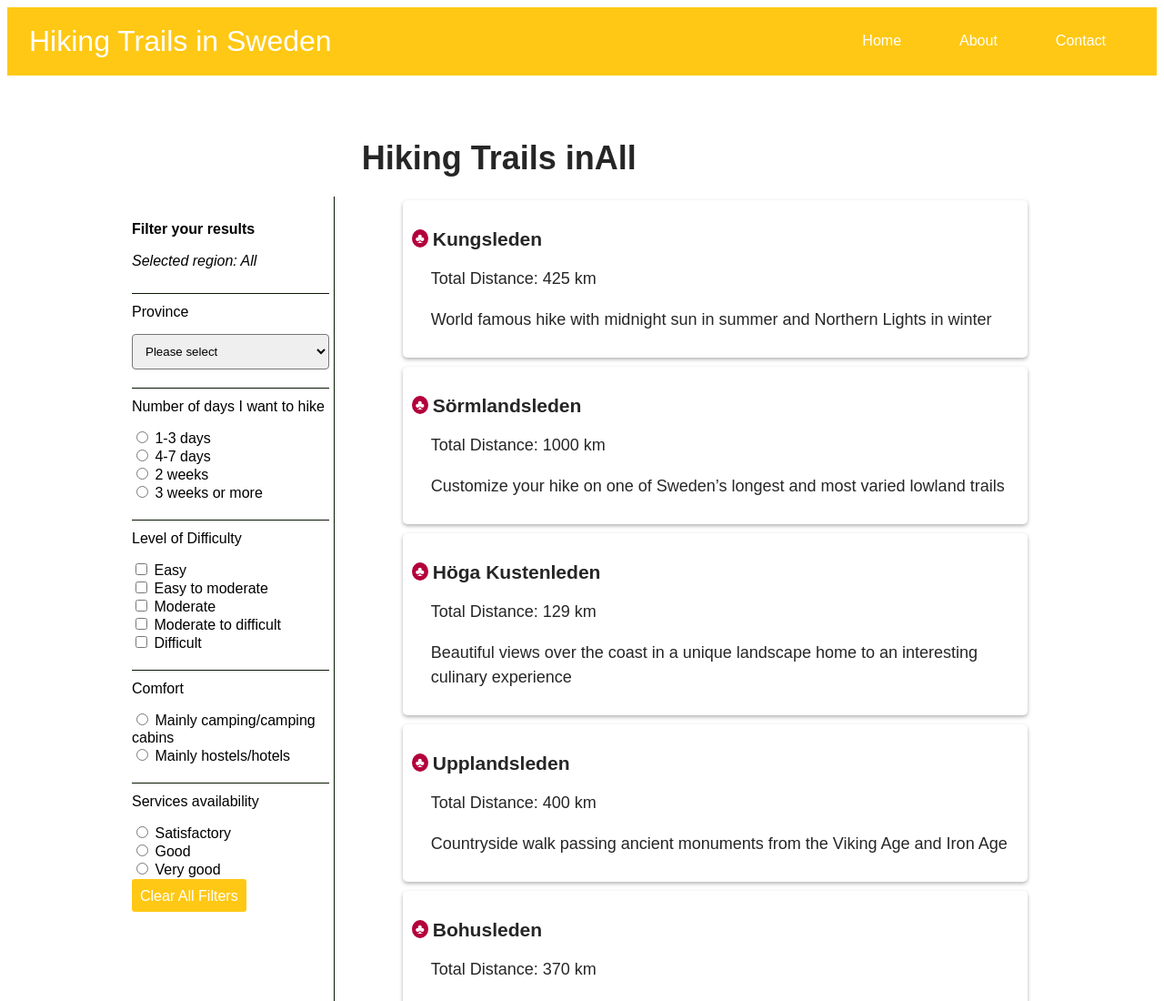
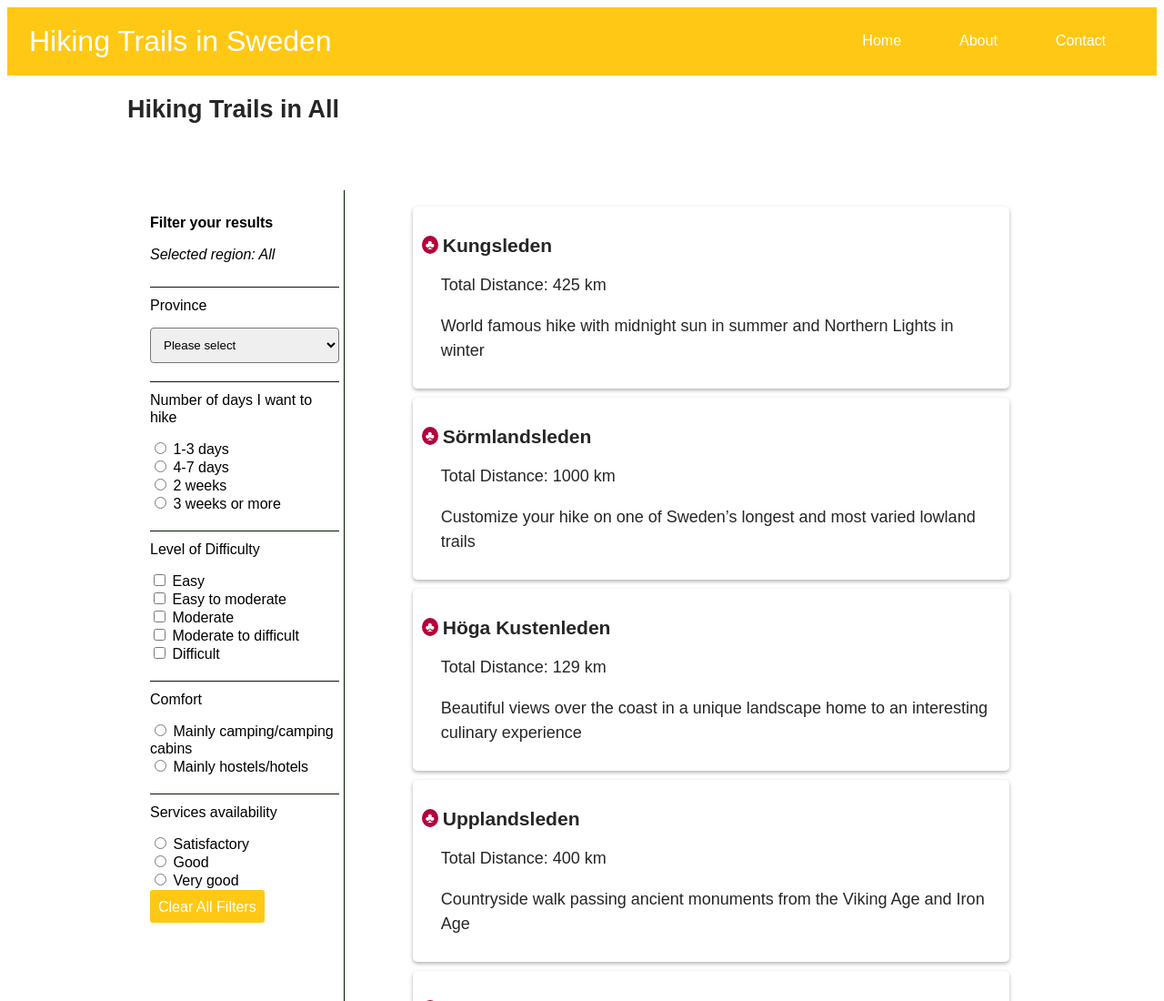
Before and after one commit to vocado78/new-hiking-trails, a React app: page /results in a window 1280 px wide. Shown: the top 1100 px of the page at 91% size. Built offline with nearby package versions, Linux system fonts and the light colour scheme.

Commit message:
MOVES hard coded html to content object

```diff
--- a/src/components/Results/Filter/Filter.js
+++ b/src/components/Results/Filter/Filter.js
@@ -5,6 +5,7 @@ import styles from './styles.css';
 import CheckOrRadioButton from './CheckOrRadioButton/CheckOrRadionButton';
 import ProvinceSelect from './ProvinceSelect/ProvinceSelect';
 import Button from '../../Button/Button';
+import content from '../../../utils/content';
 
 export default function Filter(props) {
   const {
@@ -25,12 +26,13 @@ export default function Filter(props) {
     },
     onSelect
   } = props;
+  const { results: { filter: { title, subtitle } } } = content;
 
   return (
     <form className={styles.filter}>
-      <p>Filter your results</p>
+      <p>{title}</p>
       <p>
-        Selected region:
+        {subtitle}
         {' '}
         {region}
       </p>
--- a/src/components/Results/Filter/styles.css
+++ b/src/components/Results/Filter/styles.css
@@ -3,7 +3,7 @@
   color: #000000;
   width: 250px;
   border-right: 1px solid #071702;
-  margin: 113px 25px 0 0;
+  margin: 0 25px 0 0;
   padding: 10px 5px;
   font-size: 0.89em;
 }
--- a/src/components/Results/List/List.js
+++ b/src/components/Results/List/List.js
@@ -7,7 +7,6 @@ import ListItem from './ListItem/ListItem';
 
 export default function List(props) {
   const {
-    region,
     // eslint-disable-next-line
     results,
     selections: {
@@ -44,10 +43,6 @@ export default function List(props) {
 
   return (
     <div className={styles.list}>
-      <h2>
-        Hiking Trails in
-        {region}
-      </h2>
       <ul>
         {listing
           .filter((item, i, ar) => ar.indexOf(item) === i)
@@ -71,7 +66,6 @@ export default function List(props) {
 }
 
 List.propTypes = {
-  region: PropTypes.string.isRequired,
   results: PropTypes.arrayOf(PropTypes.shape({
     name: PropTypes.string,
     region: PropTypes.string,
--- a/src/components/Results/List/ListItem/ListItem.js
+++ b/src/components/Results/List/ListItem/ListItem.js
@@ -2,17 +2,18 @@ import React from 'react';
 import PropTypes from 'prop-types';
 
 import styles from './styles.css';
+import content from '../../../../utils/content';
 
 export default function ListItem(props) {
   // eslint-disable-next-line
   const { data: { name, distance, title } } = props;
-
+  const { results: { listItem: { bullet1 } } } = content;
   return (
     <div className={styles.listItem}>
       <span>♣</span>
       <h3>{name}</h3>
       <p>
-        Total Distance:
+        {bullet1}
         {' '}
         {distance}
       </p>
--- a/src/components/Results/List/styles.css
+++ b/src/components/Results/List/styles.css
@@ -1,6 +1,6 @@
 .list > h2 {
   font-size: 2em;
-  margin: 50px 0 25px 5px;
+  margin: 0 0 25px 5px;
 }
 
 .list > ul > a {
--- a/src/components/Results/Results.js
+++ b/src/components/Results/Results.js
@@ -13,6 +13,7 @@ import {
 } from './utils/helpers';
 import Filter from './Filter/Filter';
 import List from './List/List';
+import content from '../../utils/content';
 
 
 export default class Results extends React.Component {
@@ -121,9 +122,16 @@ export default class Results extends React.Component {
       selections
     } = this.state;
     const region = capitalize(name);
+    const { results: { title } } = content;
 
     return (
       <div className={styles.results}>
+        <h2>
+          {title}
+          {' '}
+          {region}
+        </h2>
+        <div className={styles.container}>
           <Filter
             region={region}
             options={options}
@@ -136,6 +144,7 @@ export default class Results extends React.Component {
             selections={selections}
           />
         </div>
+      </div>
     );
   }
 }
--- a/src/components/Results/styles.css
+++ b/src/components/Results/styles.css
@@ -1,7 +1,10 @@
 .results {
   max-width: 1000px;
   margin: 0 auto 100px auto;
+}
+
+.container {
   display: flex;
-  padding: 20px;
+  padding: 50px 20px 0 20px;
   text-align: left;
 }
--- a/src/utils/content.js
+++ b/src/utils/content.js
@@ -13,6 +13,16 @@ const content = {
       second: 'Walk in the wilderness but seldom far from civilisation. Many sections of most hiking trails are serviced by public transport which makes it easy to tailor a hike according to your specific preferences. It also facilitates combining a hiking trip with a city holiday.'
     },
   },
+  results: {
+    title: 'Hiking Trails in',
+    filter: {
+      title: 'Filter your results',
+      subtitle: 'Selected region:'
+    },
+    listItem: {
+      bullet1: 'Total Distance:'
+    }
+  },
   footer: {
     text: '© 2019 Hiking Trails in Sweden — a project by vocado78'
   }
```
Lines whose indentation alone changed are shown as unchanged.
